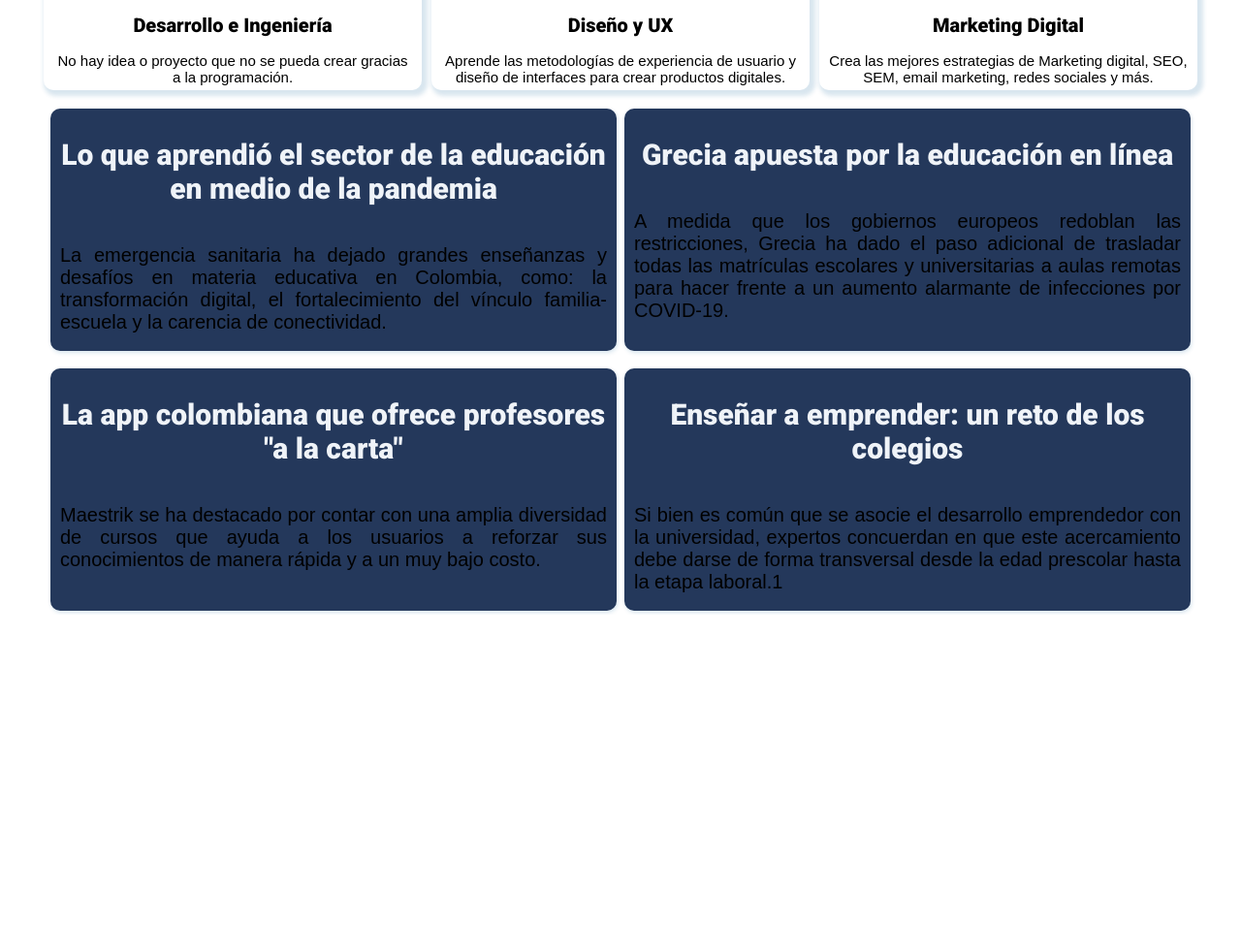
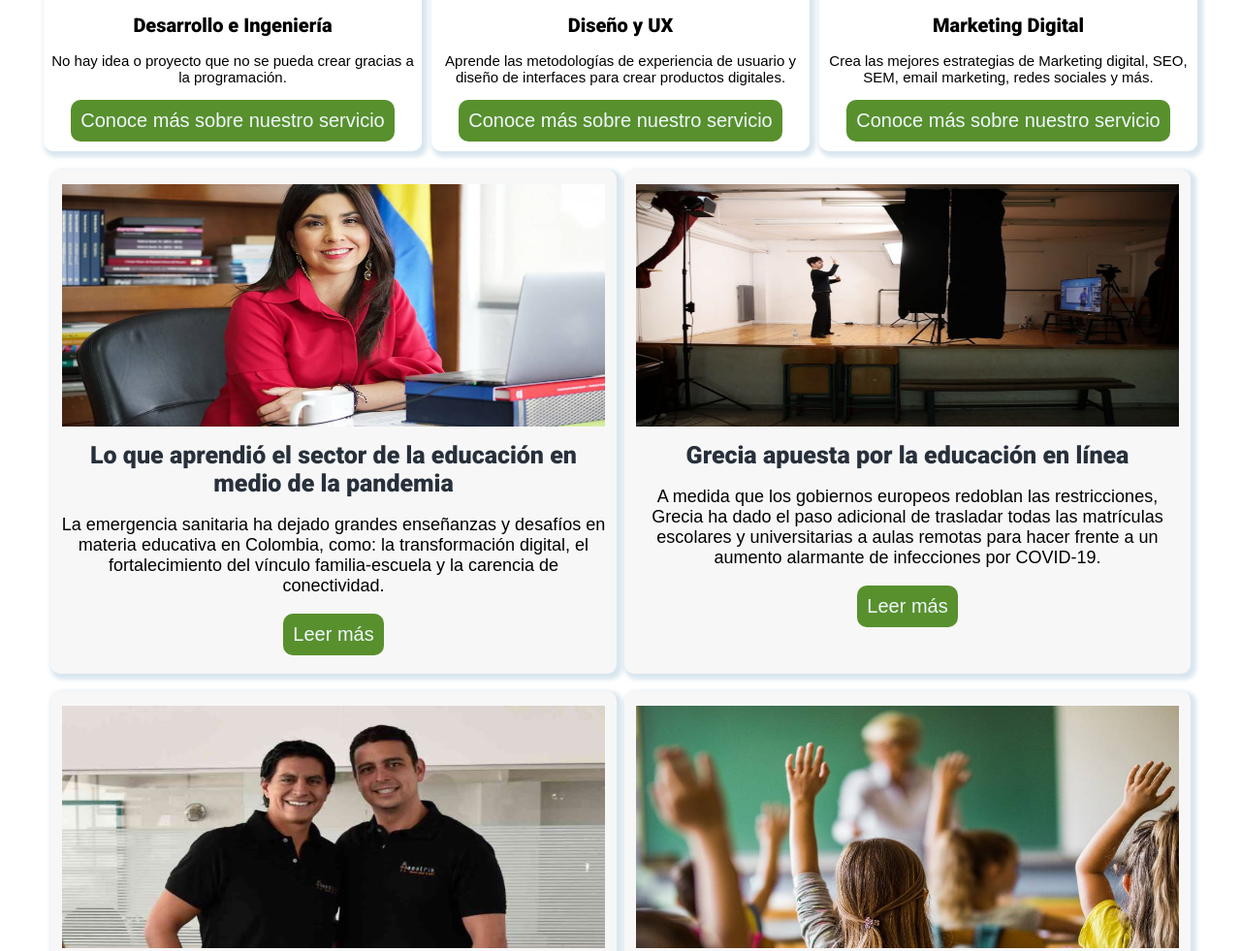
Before and after one commit to EdsonSuarez/semana-1-9, a website: page src/index.html in a window 1280 px wide. Shown: the part 620-1601 px from the top of the page at 97% size. Before the commit the page ends 1254 px from the top, so only its background shows below. Drawn offline with Linux system fonts and the light colour scheme; a web font is replaced by a local one.

Commit message:
desarollo de noticias y servicios

```diff
--- a/src/index.html
+++ b/src/index.html
@@ -52,37 +52,48 @@
                 <img class="servicios__imagen" src="desarrollo.jpg" alt="Servicios_1">
                 <h2 class="servicios__titulo">Desarrollo e Ingeniería</h2>
                 <p class="servicios__descripcion">No hay idea o proyecto que no se pueda crear gracias a la programación.</p>
+                <a href="" class="servicios_enlace">Conoce más sobre nuestro servicio</a>
             </div>
             <div class="servicios__post">
                 <img  class="servicios__imagen" src="section-1-marketing-digital.png" alt="Services_2">
                 <h2 class="servicios__titulo">Diseño y UX</h2>
                 <p class="servicios__descripcion">Aprende las metodologías de experiencia de usuario y diseño de interfaces para crear productos digitales.</p>
+                <a href="" class="servicios_enlace">Conoce más sobre nuestro servicio</a>
             </div>
             <div class="servicios__post">
                 <img class="servicios__imagen" src="uiux.png" alt="Services_3">
                 <h2 class="servicios__titulo">Marketing Digital</h2>
                 <p class="servicios__descripcion">Crea las mejores estrategias de Marketing digital, SEO, SEM, email marketing, redes sociales y más.</p>
+                <a href="" class="servicios_enlace">Conoce más sobre nuestro servicio</a>
             </div>
         </div>
         <div class="seccion-noticias" id="news">
             <div class="seccion-noticias__noticia">
                 <div class="seccion-noticias__post">
+                    <img src="new_1.jpg" alt="new_1" class="seccion-noticias__imagen">
                     <h2 class="seccion-noticas__titulo">Lo que aprendió el sector de la educación en medio de la pandemia</h2>
                     <p class="seccion-noticias__parrafo">La emergencia sanitaria ha dejado grandes enseñanzas y desafíos en materia educativa en Colombia, como: la transformación digital, el fortalecimiento del vínculo familia-escuela y la carencia de conectividad.</p>
+                    <a href="" class="seccion-noticias_enlace">Leer más</a>
                 </div>
                 <div class="seccion-noticias__post">
+                    <img src="new_2.jpeg" alt="new_2" class="seccion-noticias__imagen">
                     <h2 class="seccion-noticas__titulo">Grecia apuesta por la educación en línea</h2>
                     <p class="seccion-noticias__parrafo">A medida que los gobiernos europeos redoblan las restricciones, Grecia ha dado el paso adicional de trasladar todas las matrículas escolares y universitarias a aulas remotas para hacer frente a un aumento alarmante de infecciones por COVID-19.</p>
+                    <a href="" class="seccion-noticias_enlace">Leer más</a>
                 </div>
             </div>
             <div class="seccion-noticias__noticia">
                 <div class="seccion-noticias__post">
+                    <img src="new_3.jpg" alt="new_3" class="seccion-noticias__imagen">
                     <h2 class="seccion-noticas__titulo">La app colombiana que ofrece profesores "a la carta"</h2>
                     <p class="seccion-noticias__parrafo">Maestrik se ha destacado por contar con una amplia diversidad de cursos que ayuda a los usuarios a reforzar sus conocimientos de manera rápida y a un muy bajo costo.</p>
+                    <a href="" class="seccion-noticias_enlace">Leer más</a>
                 </div>
                 <div class="seccion-noticias__post">
+                    <img src="new_4.jpg" alt="new_4" class="seccion-noticias__imagen">
                     <h2 class="seccion-noticas__titulo">Enseñar a emprender: un reto de los colegios</h2>
-                    <p class="seccion-noticias__parrafo">Si bien es común que se asocie el desarrollo emprendedor con la universidad, expertos concuerdan en que este acercamiento debe darse de forma transversal desde la edad prescolar hasta la etapa laboral.1</p>
+                    <p class="seccion-noticias__parrafo">Si bien es común que se asocie el desarrollo emprendedor con la universidad, expertos concuerdan en que este acercamiento debe darse de forma transversal desde la edad prescolar hasta la etapa laboral.Es cierto que la empresa con las mejores personas tendrá ventajas significativas en el mercado.</p>
+                    <a href="" class="seccion-noticias_enlace">Leer más</a>
                 </div>
             </div>
         </div>
--- a/src/style.css
+++ b/src/style.css
@@ -17,25 +17,28 @@ body{
 .seccion-noticias__post{
     margin: 4px;
     width: 50%;
-    height: 250px;
-    box-shadow: 1px 2px 4px 0 rgba(21,99,157,.16);
+    height: 520px;
+    box-shadow: 3px 3px 4px 3px rgba(21,99,157,.16);
     border-radius: 10px;
-    background-color: #24385b;
+    background-color: #f7f7f7;
+    text-align: center;
 }
 
 .seccion-noticas__titulo{
     text-align: center;
-    padding: 5px;
+    margin: 10px;
     font-family: 'Roboto', sans-serif;
-    font-size: 30px;
-    color: #eff3f8;
+    font-size: 25px;
+    color: #27303b;
 }
 .seccion-noticias__parrafo{
-    padding: 10px;
-    margin: 0;
+
     font-family: 'Thasadith', sans-serif;
-    font-size: 20px;
-    text-align: justify;
+    font-size: 18px;
+    text-align: center;
+    padding: 0 10px;
+    height: 90;
+
 }
 
 .header{
@@ -123,6 +126,7 @@ body{
    margin: 5px;
    box-shadow: 3px 3px 4px 3px rgba(21,99,157,.16);
    border-radius: 10px;
+   text-align: center;
 }
 
 .servicios__imagen{
@@ -141,5 +145,39 @@ body{
     font-family: 'Thasadith', sans-serif;
     font-size: 15px;
     text-align: center;
-    margin: 5px 10px;
+    margin: 5px;
 }
+.servicios_enlace{
+    background-color: #58902d;
+    color: rgb(240, 248, 255);
+    border-radius: 10px;
+    padding: 10px;
+    margin: 10px 15px;
+    display: inline-block;
+    text-align: center;
+    font-size: 20px;
+    font-family: 'Thasadith', sans-serif;
+    text-decoration: none;
+}
+
+.servicios_enlace:hover{
+    background-color: #008CBA;
+    color: white;
+}
+.seccion-noticias__imagen{
+    width: 96%;
+    height: 250px;
+    display: block;
+    margin: 15px auto;
+}
+.seccion-noticias_enlace{
+    background-color: #58902d;
+    color: rgb(240, 248, 255);
+    border-radius: 10px;
+    padding: 10px;
+    display: inline-block;
+    text-align: center;
+    font-size: 20px;
+    font-family: 'Thasadith', sans-serif;
+    text-decoration: none;
+}
```
Also changed, not shown: src/new_1.jpg (added), src/new_2.jpeg (added), src/new_3.jpg (added), src/new_4.jpg (added).
